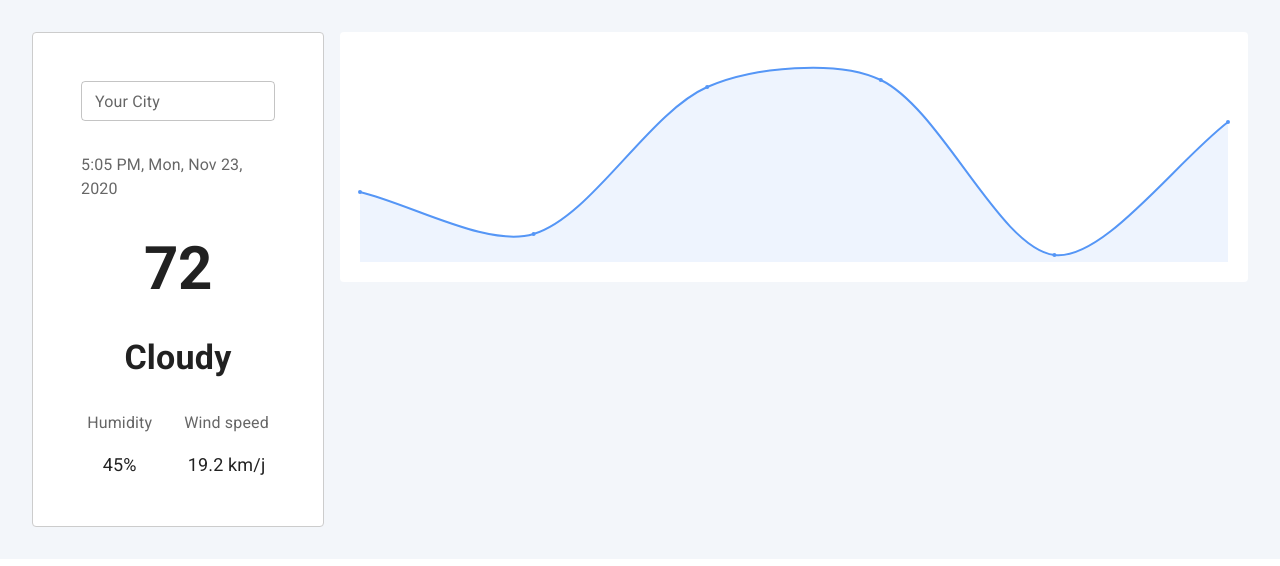
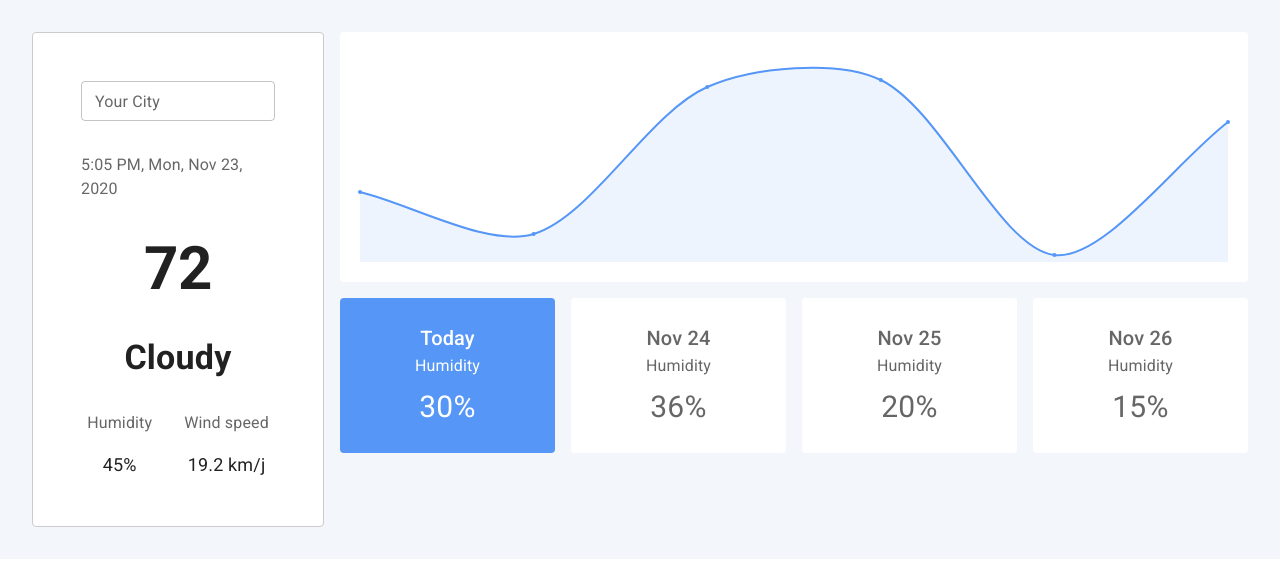
Before and after one commit to HieDave/weather-forecast, a React (Create React App) app: page / in a window 1280 px wide. Shown: the top 566 px of the page. Built offline with nearby package versions, Linux system fonts and the light colour scheme.

Commit message:
made-humidity-cards

```diff
--- a/src/components/CardItem2.jsx
+++ b/src/components/CardItem2.jsx
@@ -1,72 +1,20 @@
-import 'chart.js/auto';
 import { Paper } from '@mui/material'
-import { Line } from 'react-chartjs-2'
+import HumidityCards from './HumidityCards';
+import Chart from './Chart';
 
 
 
 const CardItem2 = () => {
   return (
-    <Paper elevation={0} sx={{
-        p:1,
-        height: 250
+    <>
+        <Paper elevation={0} sx={{
+            p: 1,
+            height: 250
         }}>
-        <Line
-            data={{
-                labels: ['red', 'blue', 'yellow', 'green', 'black', 'purple'],
-                datasets: [
-                    {
-                        label: 'temperature',
-                        data: [65, 59, 80, 81, 56, 75],
-                        fill: 'stack',
-                        backgroundColor: '#eef4fe',
-                        borderColor: '#5596f6',
-                        borderWidth: 2,
-                        tension: 0.3,
-                    }
-                ]
-            }}
-            // height={100}
-            // width={400}
-            options={{
-                maintainAspectRatio: false,
-                scales: {
-                    x:{
-                        grid: {
-                            display: false,
-                            borderWidth: 0,
-                        },
-                        ticks: {
-                            display: false,
-                        },
-
-                    },
-                    y:{
-                        grid: {
-                            display: false,
-                            borderWidth: 0,
-                        },
-                        ticks: {
-                            display: false,
-                        },
-
-                    },
-                },
-                elements: {
-                    point: {
-                        radius: 1,
-                        hoverRadius: 10,
-                        borderColor: '#fff',
-                        backgroundColor: '#5596f6',
-                    }
-                },
-                plugins: {
-                    legend: {
-                        display: false,
-                    },
-                }
-            }}
-        />
-    </Paper>
+            <Chart />
+        </Paper>
+        <HumidityCards />
+    </>
   )
 }
 
--- a/src/components/Chart.jsx
+++ b/src/components/Chart.jsx
@@ -0,0 +1,65 @@
+import 'chart.js/auto';
+import { Line } from 'react-chartjs-2'
+
+
+const Chart = () => {
+  return (
+        <>
+            <Line
+                data={{
+                    labels: ['red', 'blue', 'yellow', 'green', 'black', 'purple'],
+                    datasets: [
+                        {
+                            label: 'temperature',
+                            data: [65, 59, 80, 81, 56, 75],
+                            fill: 'stack',
+                            backgroundColor: '#eef4fe',
+                            borderColor: '#5596f6',
+                            borderWidth: 2,
+                            tension: 0.3,
+                        }
+                    ]
+                }}
+                options={{
+                    maintainAspectRatio: false,
+                    scales: {
+                        x: {
+                            grid: {
+                                display: false,
+                                borderWidth: 0,
+                            },
+                            ticks: {
+                                display: false,
+                            },
+
+                        },
+                        y: {
+                            grid: {
+                                display: false,
+                                borderWidth: 0,
+                            },
+                            ticks: {
+                                display: false,
+                            },
+
+                        },
+                    },
+                    elements: {
+                        point: {
+                            radius: 1,
+                            hoverRadius: 10,
+                            backgroundColor: '#5596f6',
+                        }
+                    },
+                    plugins: {
+                        legend: {
+                            display: false,
+                        },
+                    }
+                }}
+            />
+        </>
+  )
+}
+
+export default Chart
--- a/src/components/HumidityCard.jsx
+++ b/src/components/HumidityCard.jsx
@@ -0,0 +1,32 @@
+import { Paper, Typography } from '@mui/material'
+import React from 'react'
+
+const HumidityCard = (props) => {
+  const {date, humidity, index} = props;
+
+  console.log(index)
+  return (
+    <Paper elevation={0} sx={{
+        p: 3,
+        mt: 2,
+        display:"flex",
+        flexDirection:"column",
+        alignItems:"center",
+        justifyContent:"center",
+        backgroundColor: index === 0 ? "#5596f6" : "white",
+        color: index === 0 ? "white" : "text.secondary"
+    }}>
+        <Typography variant='h6'>
+            {date}
+        </Typography>
+        <Typography gutterBottom>
+            Humidity
+        </Typography>
+        <Typography fontSize={30}>
+            {`${humidity}%`}
+        </Typography>
+    </Paper>
+  )
+}
+
+export default HumidityCard
--- a/src/components/HumidityCards.jsx
+++ b/src/components/HumidityCards.jsx
@@ -0,0 +1,41 @@
+import { Box, Grid } from '@mui/material'
+import React from 'react'
+import HumidityCard from './HumidityCard'
+
+const data = [
+    {
+        date: 'Today',
+        humidity: 30,
+    },
+    {
+        date: 'Nov 24',
+        humidity: 36,
+    },
+    {
+        date: 'Nov 25',
+        humidity: 20,
+    },
+    {
+        date: 'Nov 26',
+        humidity: 15,
+    },
+]
+
+
+const HumidityCards = () => {
+  return (
+    <Box>
+        <Grid container spacing={2}>
+            {data.map((object, index)=>{
+                return (
+                <Grid item xs={3}>
+                    <HumidityCard date={object.date} humidity={object.humidity} index={index}/>
+                </Grid>
+                )
+            })}
+        </Grid>
+    </Box>
+  )
+}
+
+export default HumidityCards
```
